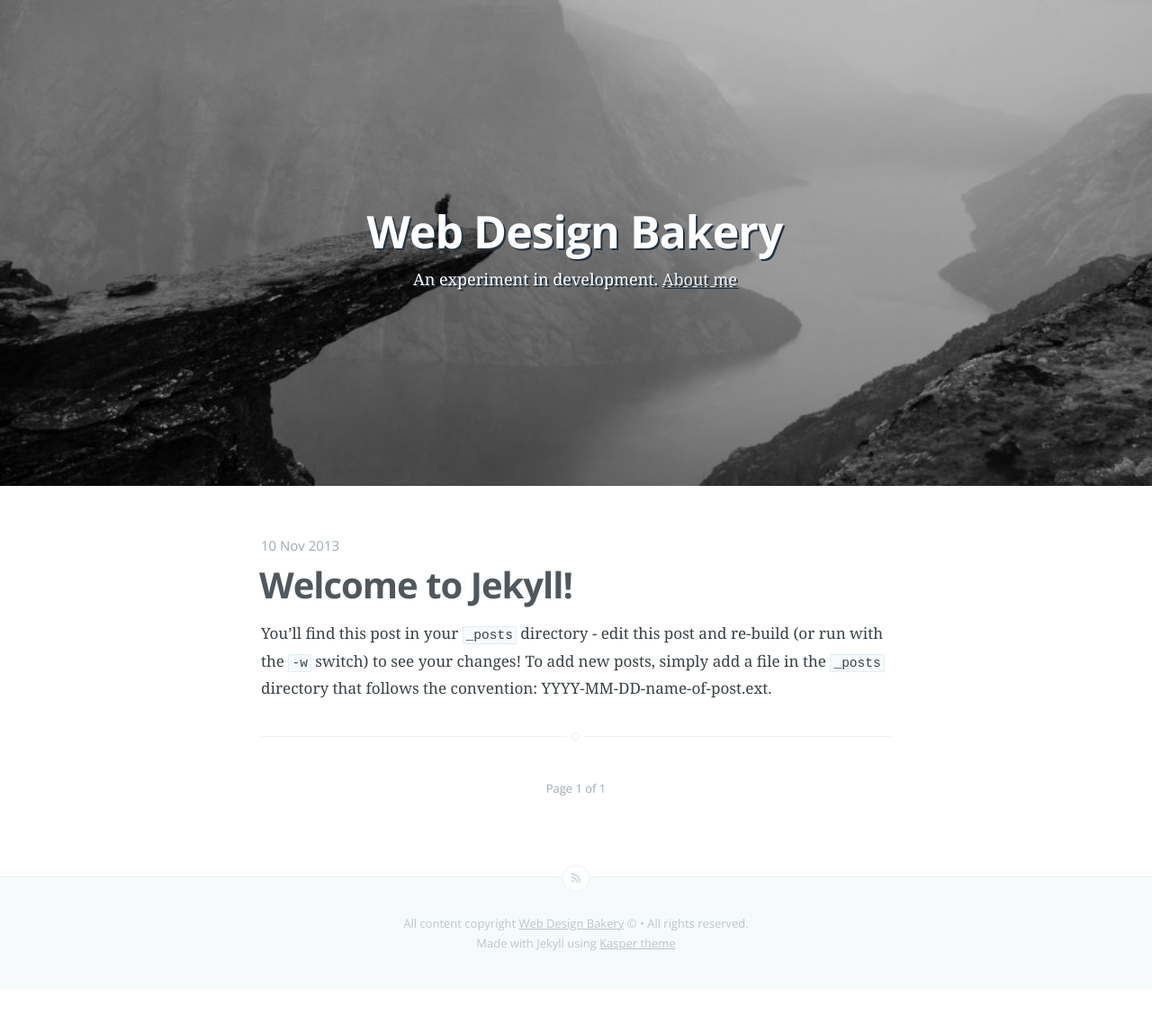
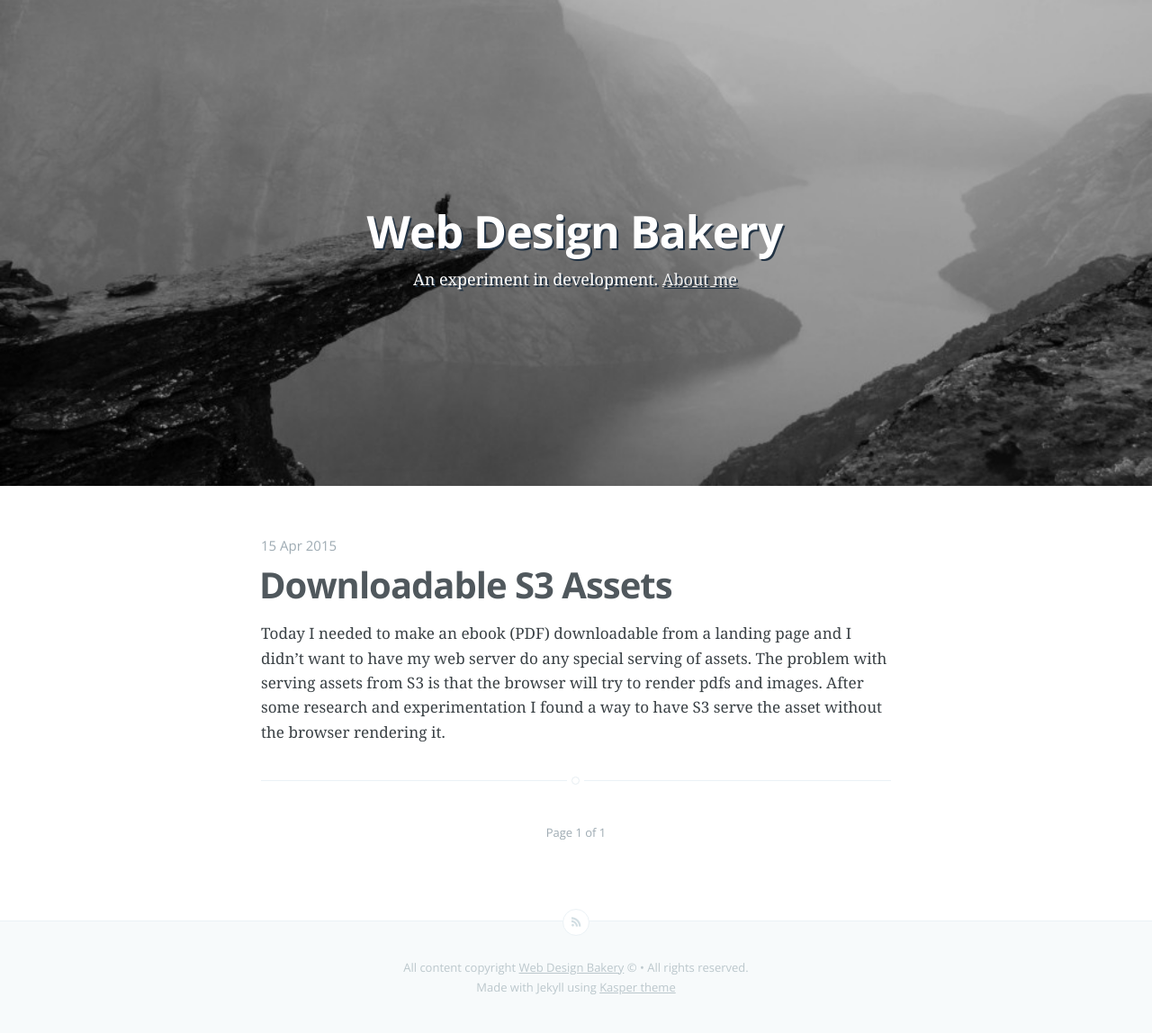
Before and after one commit to webdesignbakery/webdesignbakery.github.com, a Jekyll site: the page built from index.html, in a window 1280 px wide. Shown: the whole page at 90% size. Built offline with Jekyll 4.4.1, drawn with Linux system fonts in a browser that asks for light colours; Markdown is read by kramdown in place of the engine named in the settings; the list of posts is cut into pages by our own code; before the commit the page ends 1099 px from its top, so only the background shows below that.

Commit message:
first post

```diff
--- a/_config.yml
+++ b/_config.yml
@@ -1,11 +1,13 @@
 name: Web Design Bakery
 description: "An experiment in development"
-meta_description: "web design bakery"
+meta_description: "web design bakery blog"
+timezone: America/Denver
 
 markdown: redcarpet
-pygments: true
+highlighter: true
 logo: false
 paginate: 15
+baseurl: "/"
 
 # Details for the RSS feed generator
 url:            'http://webdesignbakery.com'
--- a/_posts/2013-11-10-welcome-to-jekyll.markdown
+++ /dev/null
@@ -1,24 +0,0 @@
----
-layout: post
-title:  "Welcome to Jekyll!"
-date:   2013-11-10 10:18:00
-categories: jekyll update
----
-
-You'll find this post in your `_posts` directory - edit this post and re-build (or run with the `-w` switch) to see your changes!
-To add new posts, simply add a file in the `_posts` directory that follows the convention: YYYY-MM-DD-name-of-post.ext.
-
-Jekyll also offers powerful support for code snippets:
-
-{% highlight ruby %}
-def print_hi(name)
-  puts "Hi, #{name}"
-end
-print_hi('Tom')
-#=> prints 'Hi, Tom' to STDOUT.
-{% endhighlight %}
-
-Check out the [Jekyll docs][jekyll] for more info on how to get the most out of Jekyll. File all bugs/feature requests at [Jekyll's GitHub repo][jekyll-gh].
-
-[jekyll-gh]: https://github.com/mojombo/jekyll
-[jekyll]:    http://jekyllrb.com
--- /dev/null
+++ b/_posts/2015-04-15-downloadable-s3-assets.markdown
@@ -0,0 +1,21 @@
+---
+layout: post
+title:  "Downloadable S3 Assets"
+date:   2015-04-15 14:51:00
+categories: s3
+comments: true
+---
+
+Today I needed to make an ebook (PDF) downloadable from a landing page and I didn't want to have my web server do any special serving of assets. The problem with serving assets from S3 is that the browser will try to render pdfs and images. After some research and experimentation I found a way to have S3 serve the asset without the browser rendering it.
+
+After you've uploaded your asset to S3 you need to add the following Key/Value metadata to your asset:
+
+    Key: Content-Disposition
+    Value: attachment; filename=
+
+That's it. Some people suggest that you only need to add the `attachment` value, but that didn't work for me---YMMV. You can also include the filename of the asset, but I found it wasn't needed and saved me some typing.
+
+You can see the S3 downloadable asset in action here: [Top 10 Tactics for Increasing Employee Referrals][top-ten].
+
+[top-ten]: https://employeereferrals.com/top-ten-tactics
+[s3-rest]: http://docs.aws.amazon.com/AmazonS3/latest/dev/RESTAuthentication.html
```
Also changed, not shown: _layouts/post.html (+7 -9 lines), about.md (+2 -2 lines), README.md, assets/images/profile.jpg (deleted), assets/images/profile.png (added), 9 other files.
